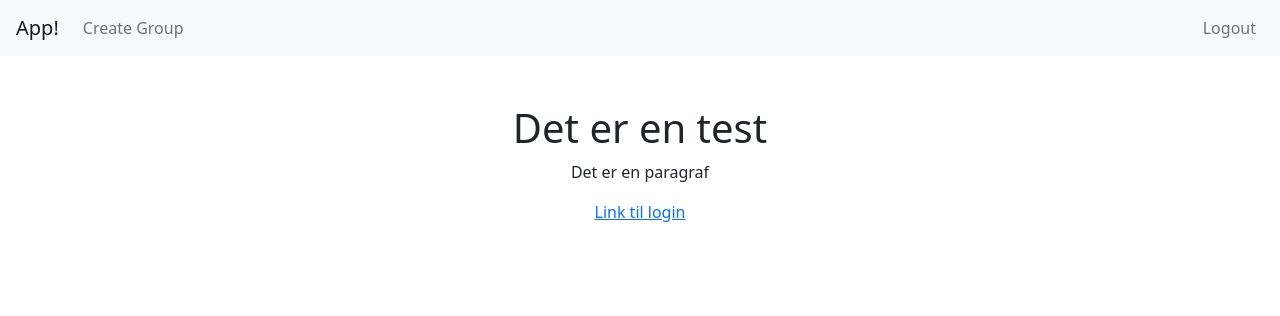
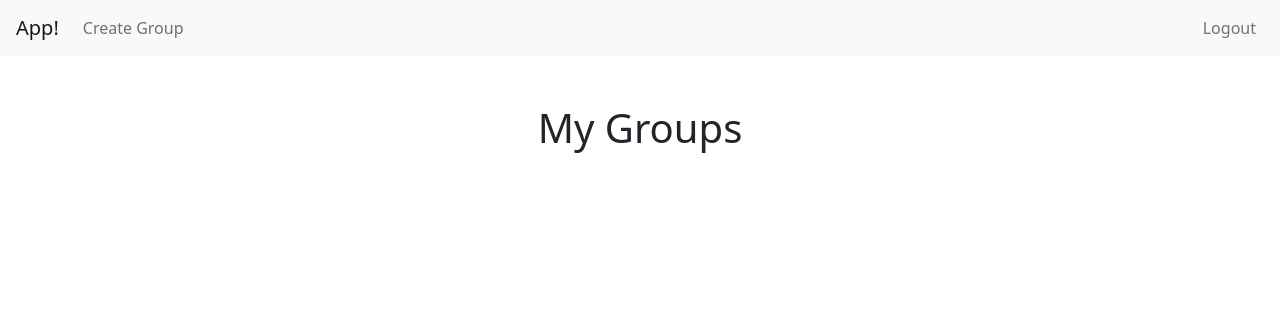
Before and after one commit to MikkelTeller/ShareX, a Flask app: page / in a window 1280 px wide. Shown: the top 316 px of the page. Run offline with Flask 2, Linux system fonts and the light colour scheme; the visitor is signed in with stand-in values (Sample User, id 1).

Commit message:
index.html is updated to show the current users groups

```diff
--- a/templates/views/index.html
+++ b/templates/views/index.html
@@ -5,8 +5,16 @@
 
 {% block main %}
 
-<h1>Det er en test</h1>
-<p>Det er en paragraf</p>
-<p><a href="/login">Link til login</a></p>
+<div class="container text-left bg-1">
+<h1 class="pb-3">My Groups</h1>
+
+{% for group in groups %}
+    <div class="container bg-light">
+        <h2><a href="#" class="text-decoration-none">{{ group["group_name"] }}</a></h2>
+        <p>Last updated: {{ group["last_updated"] }}</p>
+    </div>
+{% endfor %}
+
+</div>
 
 {% endblock %}
```
